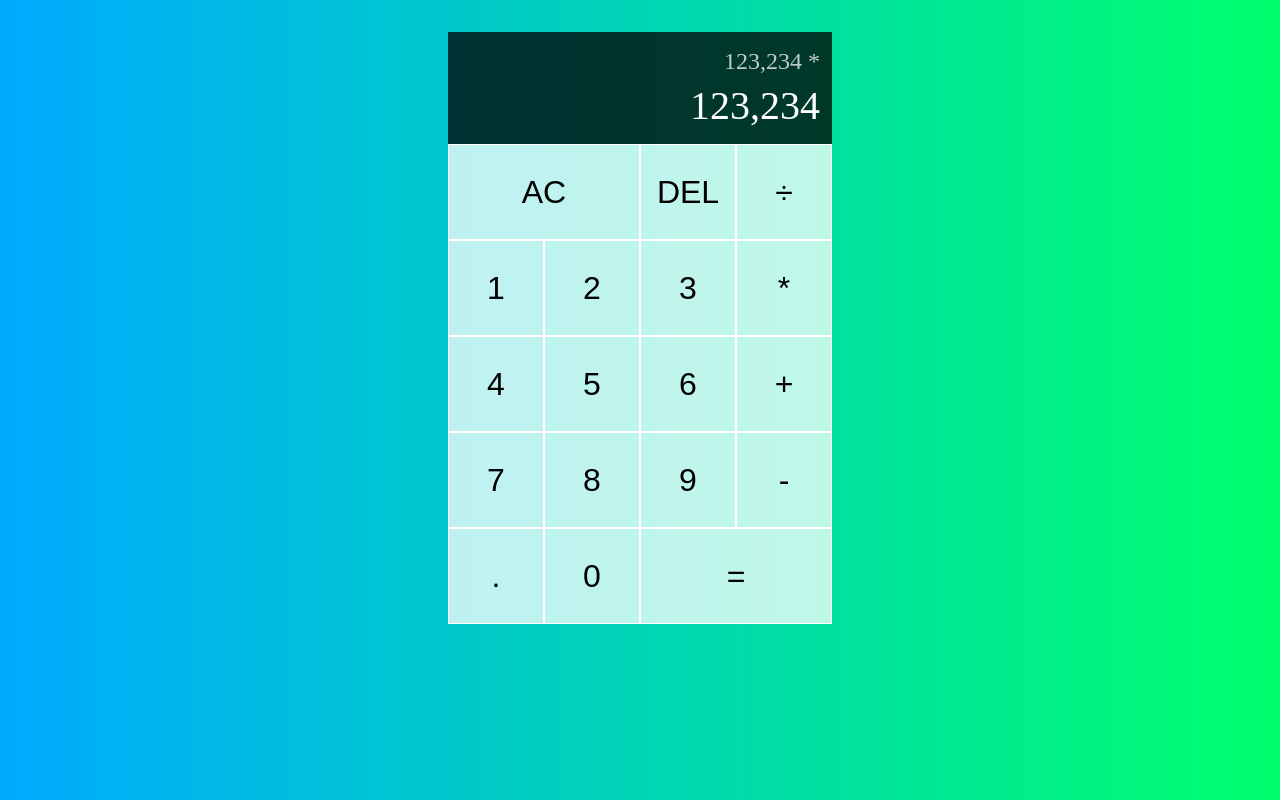
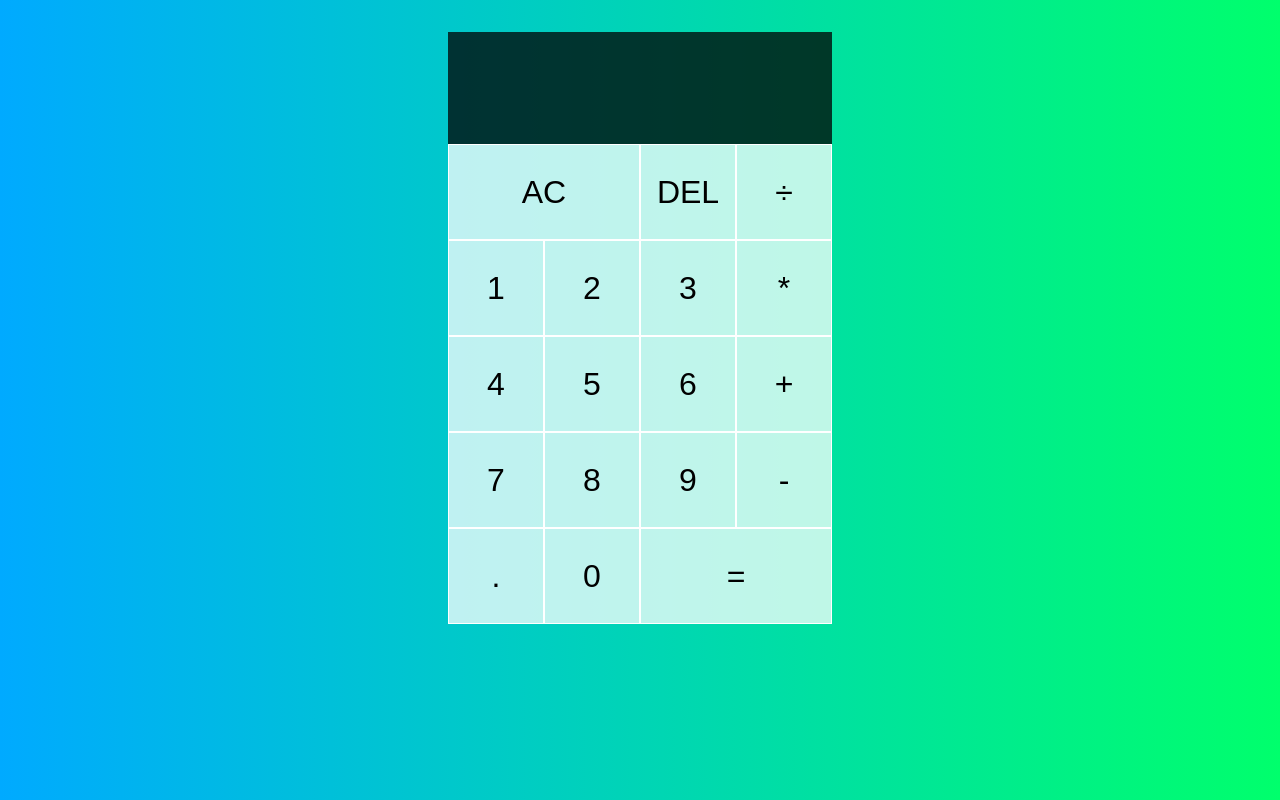
Before and after one commit to christianjcodes/react-calculator, a React (Create React App) app: page / in a window 1280 px wide. Built offline with nearby package versions, Linux system fonts and the light colour scheme.

Commit message:
Add reducer function template

```diff
--- a/src/App.js
+++ b/src/App.js
@@ -1,11 +1,22 @@
+import { useReducer } from "react";
 import "./styles.css";
 
+function reducer(state, { type, payload }) {
+
+
+
+
+}
+
 function App() {
+
+	const[{currentOperand, previousOperand, operation}, dispatch] = useReducer(reducer, {})
+
 	return (
 		<div className="calculator-grid">
 			<div className="output">
-			<div className="previous-operand">123,234 *</div>
-			<div className="current-operand">123,234</div>
+				<div className="previous-operand">{previousOperand} {operation}</div>
+				<div className="current-operand">{currentOperand}</div>
 			</div>
 			<button className="span-two">AC</button>
 			<button>DEL</button>
```
Lines whose indentation alone changed are shown as unchanged.
